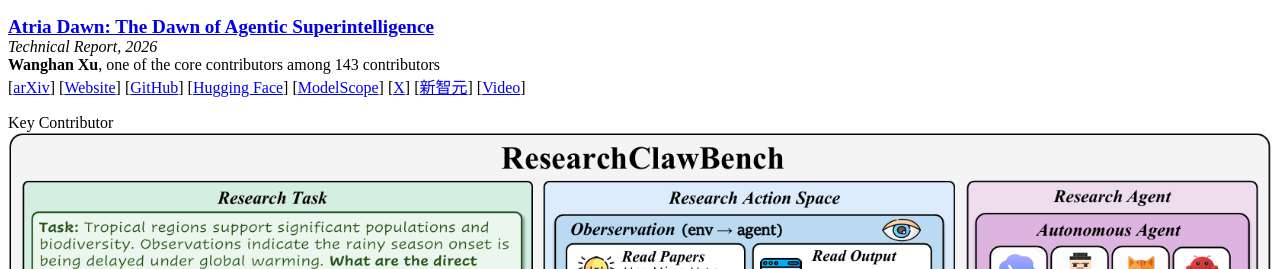
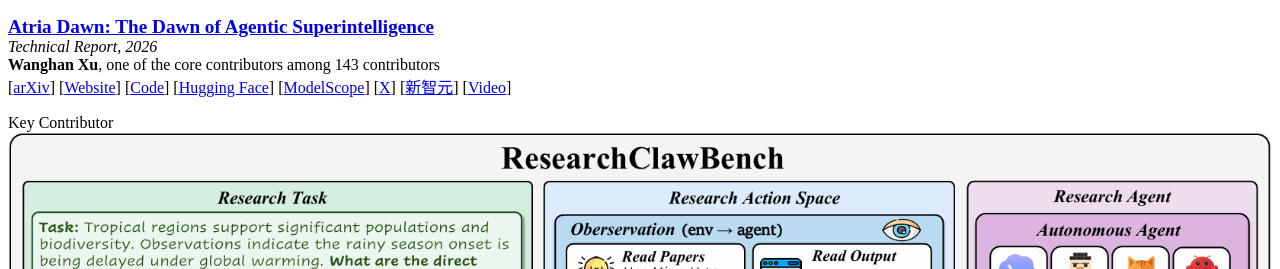
Before and after one commit to black-yt/black-yt.github.io, a Jekyll site: the page built from _pages/includes/pub.md, in a window 1280 px wide, cut to the strip 1602-1871 px from the top of the page. Built offline with Jekyll 4.4.1, drawn with Linux system fonts in a browser that asks for light colours; our own code applies the rules of GitHub Pages for plain Markdown files.

Commit message:
Fix avatar rendering and rename Atria code link

```diff
--- a/_includes/author-profile.html
+++ b/_includes/author-profile.html
@@ -5,8 +5,8 @@
 <div itemscope itemtype="http://schema.org/Person" class="profile_box">
 
   <div class="author__avatar">
-    <a href="{{ author.avatar }}">
-      <img src="{{ author.avatar }}" class="author__avatar" alt="{{ author.name }}">
+    <a href="{{ author.avatar | relative_url }}">
+      <img src="{{ author.avatar | relative_url }}" alt="{{ author.name | strip_html | escape }}" fetchpriority="high">
     </a>
   </div>
 
--- a/_pages/includes/pub.md
+++ b/_pages/includes/pub.md
@@ -20,7 +20,7 @@
 <a class=PaperTitle href="https://arxiv.org/pdf/2609.15818"><b>Atria Dawn: The Dawn of Agentic Superintelligence</b></a> \\
 *Technical Report, 2026* \\
 **<span class="author-highlight">Wanghan Xu</span>**, one of the core contributors among 143 contributors \\
-[<a href="https://arxiv.org/pdf/2609.15818">arXiv</a>] [<a href="https://atria-asi.ai/">Website</a>] [<a href="https://github.com/atria-asi/Atria-Dawn-Preview">GitHub</a>] [<a href="https://huggingface.co/internlm/Atria-Dawn-Preview">Hugging Face</a>] [<a href="https://www.modelscope.cn/models/Shanghai_AI_Laboratory/Atria-Dawn-Preview">ModelScope</a>] [<a href="https://x.com/AtriaASI/status/2099490911822794901?s=20">X</a>] [<a href="https://mp.weixin.qq.com/s/vVA9ZKR8DcAHr-1gDOP50Q">新智元</a>] [<a href="https://xhslink.cn/o/QaPOjcDdsE">Video</a>]
+[<a href="https://arxiv.org/pdf/2609.15818">arXiv</a>] [<a href="https://atria-asi.ai/">Website</a>] [<a href="https://github.com/atria-asi/Atria-Dawn-Preview">Code</a>] [<a href="https://huggingface.co/internlm/Atria-Dawn-Preview">Hugging Face</a>] [<a href="https://www.modelscope.cn/models/Shanghai_AI_Laboratory/Atria-Dawn-Preview">ModelScope</a>] [<a href="https://x.com/AtriaASI/status/2099490911822794901?s=20">X</a>] [<a href="https://mp.weixin.qq.com/s/vVA9ZKR8DcAHr-1gDOP50Q">新智元</a>] [<a href="https://xhslink.cn/o/QaPOjcDdsE">Video</a>]
 
   </div>
 </div>
--- a/assets/css/main.scss
+++ b/assets/css/main.scss
@@ -755,8 +755,11 @@ body, #main {
     }
 }
 
-/* Remove border/padding around profile photo on all screen sizes */
+/* Keep photo sizing independent of the avatar container's layout. */
 .author__avatar img {
+    display: block;
+    width: 100%;
+    height: auto;
     border: none !important;
     padding: 0 !important;
     box-shadow: none !important;
```
